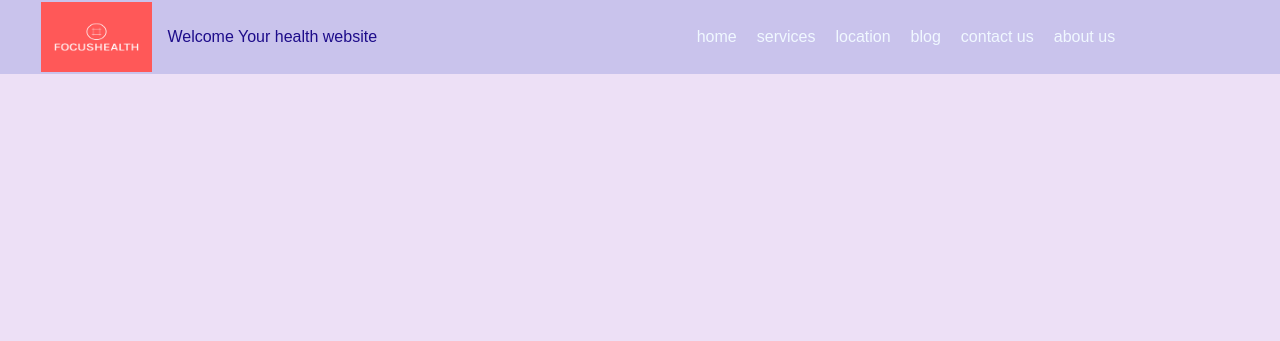
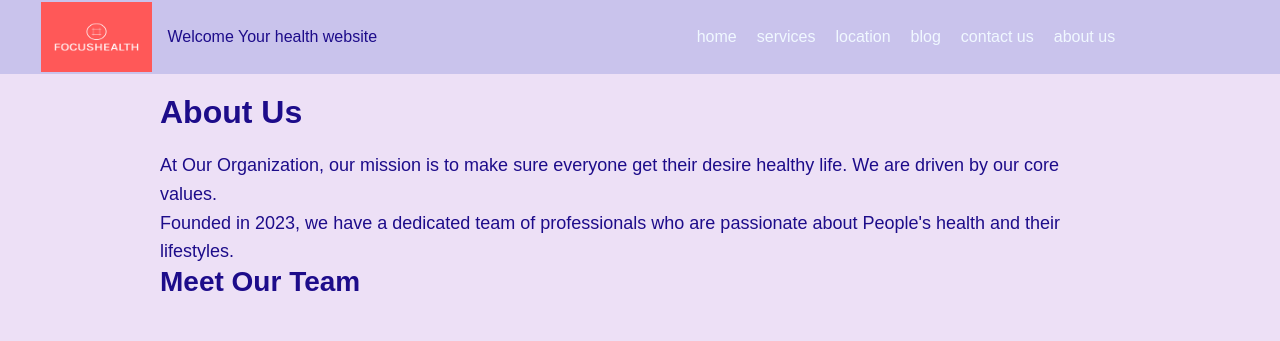
Before and after one commit to Praharsh1109/FocusHealth, a plain HTML site: page aboutus.html in a window 1280 px wide. Drawn offline with Linux system fonts and the light colour scheme.

Commit message:
about us

```diff
--- a/aboutus.html
+++ b/aboutus.html
@@ -1,15 +1,51 @@
 <!DOCTYPE html>
 <html lang="en">
   <head>
-    <meta charset="UTF-8">
-    <meta http-equiv="X-UA-Compatible" content="IE=edge">
-    <meta name="viewport" content="width=device-width, initial-scale=1.0">
+    <meta charset="UTF-8" />
+    <meta http-equiv="X-UA-Compatible" content="IE=edge" />
+    <meta name="viewport" content="width=device-width, initial-scale=1.0" />
     <title>FocusHealth</title>
     <link rel="stylesheet" href="style.css" />
-    <style>
+    <style>body {
+      font-family: Arial, sans-serif;
+      margin: 0;
+      padding: 0;
+  }
+
+
+  main {
+      padding: 20px;
+  }
+
+  .container {
+      max-width: 960px;
+      margin: 0 auto;
+  }
+
+  .about-section h1 {
+      font-size: 32px;
+      margin-bottom: 20px;
+  }
+
+  .about-section p {
+      font-size: 18px;
+      line-height: 1.6;
+  }
+
+  .team-section h2 {
+      font-size: 28px;
+      margin-bottom: 20px;
+  }
+
+  .team-member {
+      display: flex;
+      flex-wrap: wrap;
+      justify-content: space-between;
+      margin-top: 20px;
+  }
+
 
   </style>
-
   </head>
   <body>
     <header>
@@ -28,5 +64,33 @@
         </div>
       </nav>
     </header>
+
+    <main>
+      <section class="about-section">
+        <div class="container">
+          <h1>About Us</h1>
+          <p>
+            At Our Organization, our mission is to make sure everyone get their desire healthy life. We are driven by our core values.
+          </p>
+          <p>
+            Founded in 2023, we have a dedicated team of
+            professionals who are passionate about People's health and their lifestyles.
+          </p>
+        </div>
+      </section>
+
+      <section class="team-section">
+        <div class="container">
+          <h2>Meet Our Team</h2>
+          <div class="team-member">
+
+          </div>
+        </div>
+      </section>
+    </main>
+
+    <footer>
+      <!-- Include your footer content here -->
+    </footer>
   </body>
 </html>
```
Lines whose indentation alone changed are shown as unchanged.
